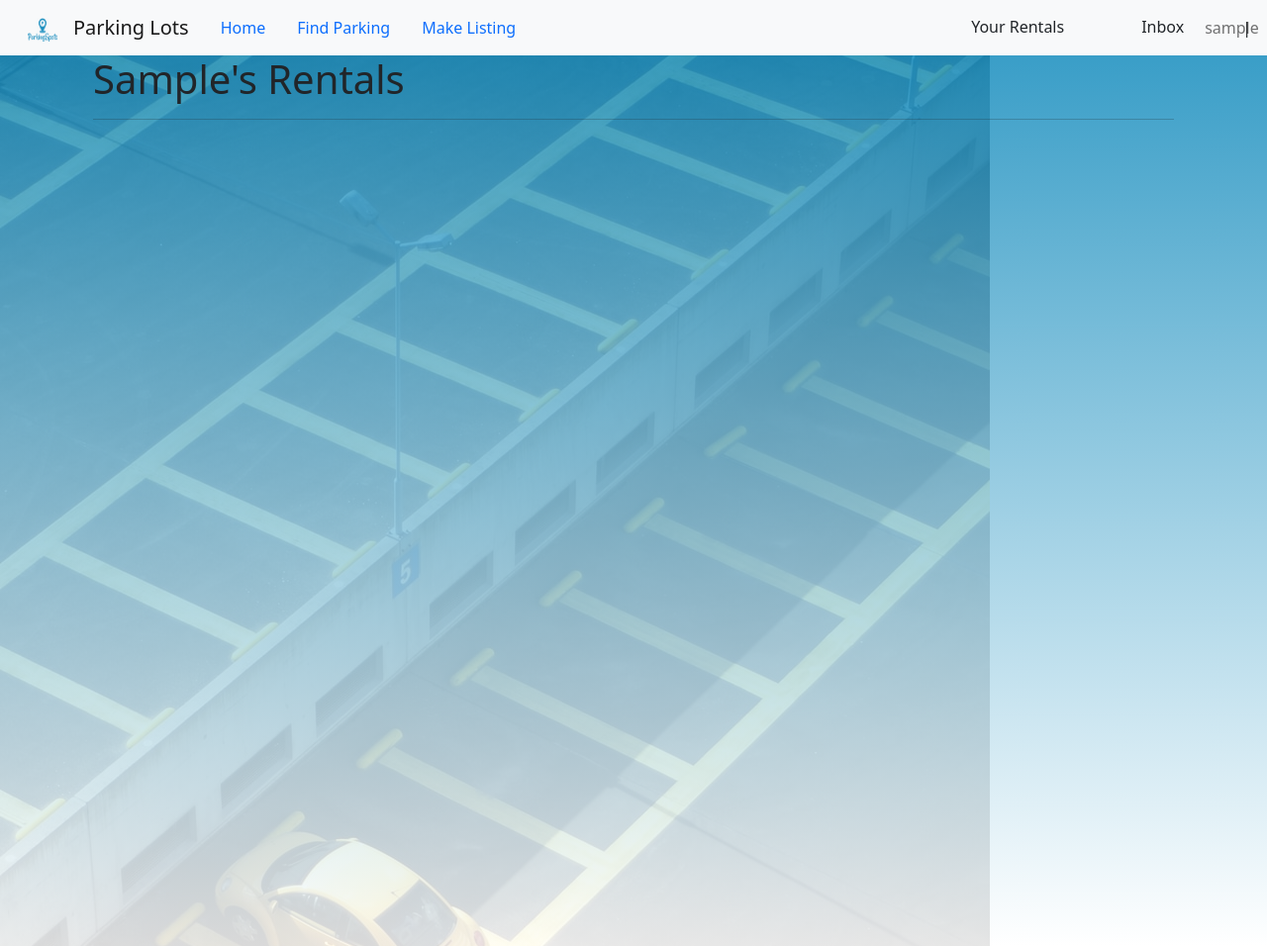
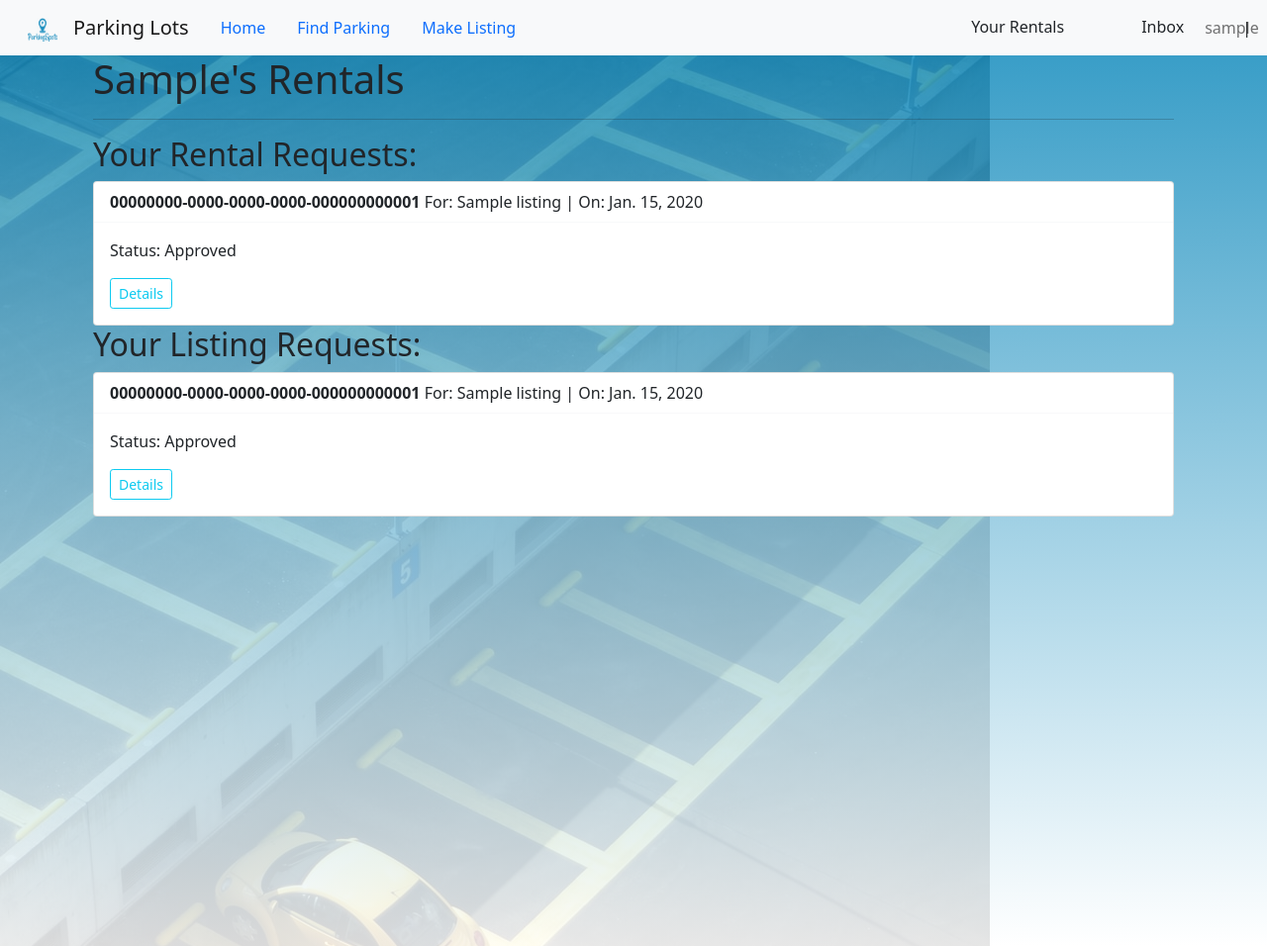
Before and after one commit to heasleykr/ParkingLots, a Django app: page /rental/bookings/ in a window 1280 px wide. Shown: the whole page at 99% size. Run offline with Django 3.2, Linux system fonts and the light colour scheme; a user stored in the database is signed in; tables that the repository leaves empty hold one stand-in row (values such as "Sample post"); parts of the project's set-up code (start-up, migrations or seed data) failed here and were passed over; some libraries are stand-ins or nearby versions; some web fonts are replaced.

Commit message:
Added booking list view.

```diff
--- a/rental/views.py
+++ b/rental/views.py
@@ -71,19 +71,12 @@ def send_Listings(request):
 #renders all bookings for requested user
 def all_Bookings(request):
 
-
-
     if request.method == "GET":
 
         #Query DB: grab reguested bookings for user, both rentals and listings
         user_rented_Items = RentalItem.objects.filter(renter=request.user)
 
         user_Listed_Items = RentalItem.objects.filter(listing__lister=request.user)
-
-        #Grab respective objects
-        # theRental = RentalItem.objects.get(pk=id)
-        # theListing = theRental.listing
-        # rental_details = theRental.rental
 
 
     #send to bookings.html
@@ -190,36 +183,7 @@ def rent_Listing(request, listing_id):
     return render(request,'rentals/rent_listing.html', {'listing': theOne, 'rental_form': rForm})
 
 
-
-
-
-
 # Rental Request Demo View
 #display confirmation to user/instructions of steps
 class RequestedRentalView(TemplateView):
     template_name = 'rentals/rental_request.html'
-
-
-
-
-
-
-
-
-'''
-Fetching data from Foreign Key relationships
-
-class A(models.Model):
-   pass
-
-class B(models.Model):
-   a = ForeignKey(ModelA)
-
-
-# Forward ForeignKey relationship
-A.objects.select_related('a').all()
-
-# Reverse ForeignKey relationship
-A.objects.prefetch_related('modelb_set').all()
-
-'''
--- a/templates/bookings/bookings.html
+++ b/templates/bookings/bookings.html
@@ -13,15 +13,59 @@
 
     <hr />
     {% if user.is_authenticated %}
-        <!-- Print user's rental requets -->
+        <!-- Print user's rental requests -->
+        <h2>Your Rental Requests: </h2>
         {% for item in rented_Items %}
-            <h2>{{ rented_Items.rental_Item_id }}</h2>
+            <div id="card" class="card">
+                <div id="header"
+                class="card-header border-light bg-transparent">
+                    <span class="font-weight-bold">{{ item.rental.confirmationNumber }}</span>
+                    <span id="user">For: {{ item.listing.title }} | On: {{ item.rental.date }}</span>
+                </div>
+                <div id="card-body" class="card-body bg-transparent">
+                    {% if item.cancelled == False and item.confirmed == False%}
+                        <p>Status: Pending Action</p>
+                        <a class="btn btn-outline-info btn-sm" href="{% url 'single_booking' item.rental_Item_id %}" role="button">Details</a>
+
+                    {% elif item.cancelled == True%}
+                        <p>Status: Cancelled</p>
+                        <a class="btn btn-outline-info btn-sm" href="{% url 'single_booking' item.rental_Item_id %}" role="button">Details</a>
+
+                    {% else %}
+                        <p>Status: Approved</p>
+                        <a class="btn btn-outline-info btn-sm" href="{% url 'single_booking' item.rental_Item_id %}" role="button">Details</a>
+
+                    {% endif %}
+                </div>
+            </div>
         {% endfor %}
 
+        <hb />
+        <!-- Print user's listed rental requests -->
+        <h2>Your Listing Requests: </h2>
+        {% for item in listed_Items %}
+            <div id="card" class="card">
+                <div id="header"
+                class="card-header border-light bg-transparent">
+                    <span class="font-weight-bold">{{ item.rental.confirmationNumber }}</span>
+                    <span id="user">For: {{ item.listing.title }} | On: {{ item.rental.date }}</span>
+                </div>
+                <div id="card-body" class="card-body bg-transparent">
+                    {% if item.cancelled == False and item.confirmed == False%}
+                        <p>Status: Your Action Needed</p>
+                        <a class="btn btn-outline-success btn-sm" href="{% url 'single_booking' item.rental_Item_id %}" role="button">Take Action</a>
 
-        <!-- Print user's listed rental requests -->
-        {% for item in listed_Items %}
-            <h2>{{ listed_Items.rental_Item_id }}</h2>
+                    {% elif item.cancelled == True%}
+                        <p>Status: Cancelled</p>
+                        <a class="btn btn-outline-info btn-sm" href="{% url 'single_booking' item.rental_Item_id %}" role="button">Details</a>
+
+                    {% else %}
+                        <p>Status: Approved</p>
+                        <a class="btn btn-outline-info btn-sm" href="{% url 'single_booking' item.rental_Item_id %}" role="button">Details</a>
+
+                    {% endif %}
+                </div>
+            </div>
         {% endfor %}
 
     {% else %}
```
